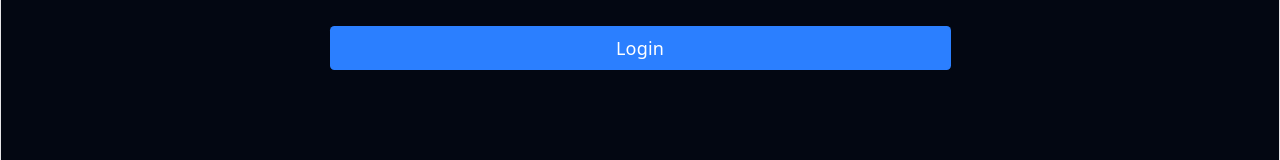
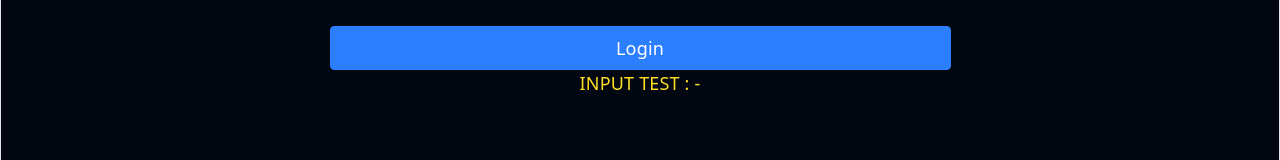
Before and after one commit to UoaWDCC/umsa, a React (Vite) app in the folder client/: page /login in a window 1280 px wide. Shown: the part 388-548 px from the top of the page. Built offline with nearby package versions, Linux system fonts and the light colour scheme.

Commit message:
feat: add input test

```diff
--- a/client/src/pages/Login.tsx
+++ b/client/src/pages/Login.tsx
@@ -1,4 +1,15 @@
+import { useState } from "react";
+
+
 export default function Login(){
+    const [username, setUsername] = useState("");
+    const [password, setPassword] = useState("");
+
+    const handleLogin = () => {
+    console.log("Username:", username);
+    console.log("Password:", password);
+    }
+
     return(
         <>
         <h1 className="text-3xl font-bold mb-8">Login</h1>
@@ -7,16 +18,22 @@ export default function Login(){
         <input className="border border-gray-300 rounded py-2 px-4"
             placeholder="Enter username"
             type="text"
+            value={username}
+            onChange={(e) => setUsername(e.target.value)}
         />
         <p>Password</p>
         <input className="border border-gray-300 rounded py-2 px-4"
             placeholder="Enter password"
             type="password"
+            value={password}
+            onChange={(e) => setPassword(e.target.value)}
         />
-        <button className="bg-blue-500 text-white rounded py-2 px-4 mt-4 cursor-pointer">
+        <button className="bg-blue-500 text-white rounded py-2 px-4 mt-4 cursor-pointer" onClick={handleLogin}>
             Login
         </button>
         </div>
+        {/* DELETE INPUT TEST LATER */}
+        <p className="text-yellow-300">INPUT TEST : {username} - {password}</p>
         </>
     )
 }
```
